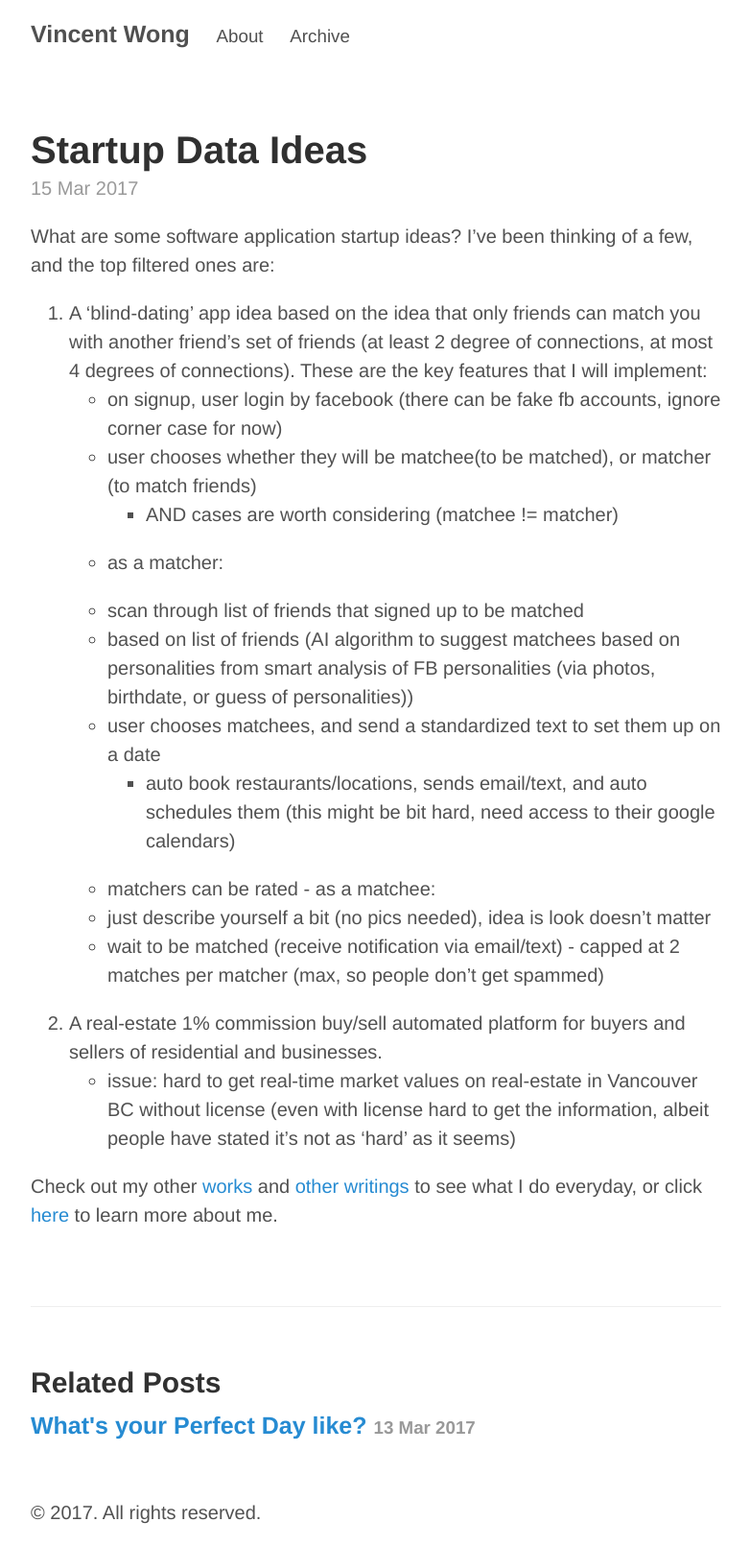
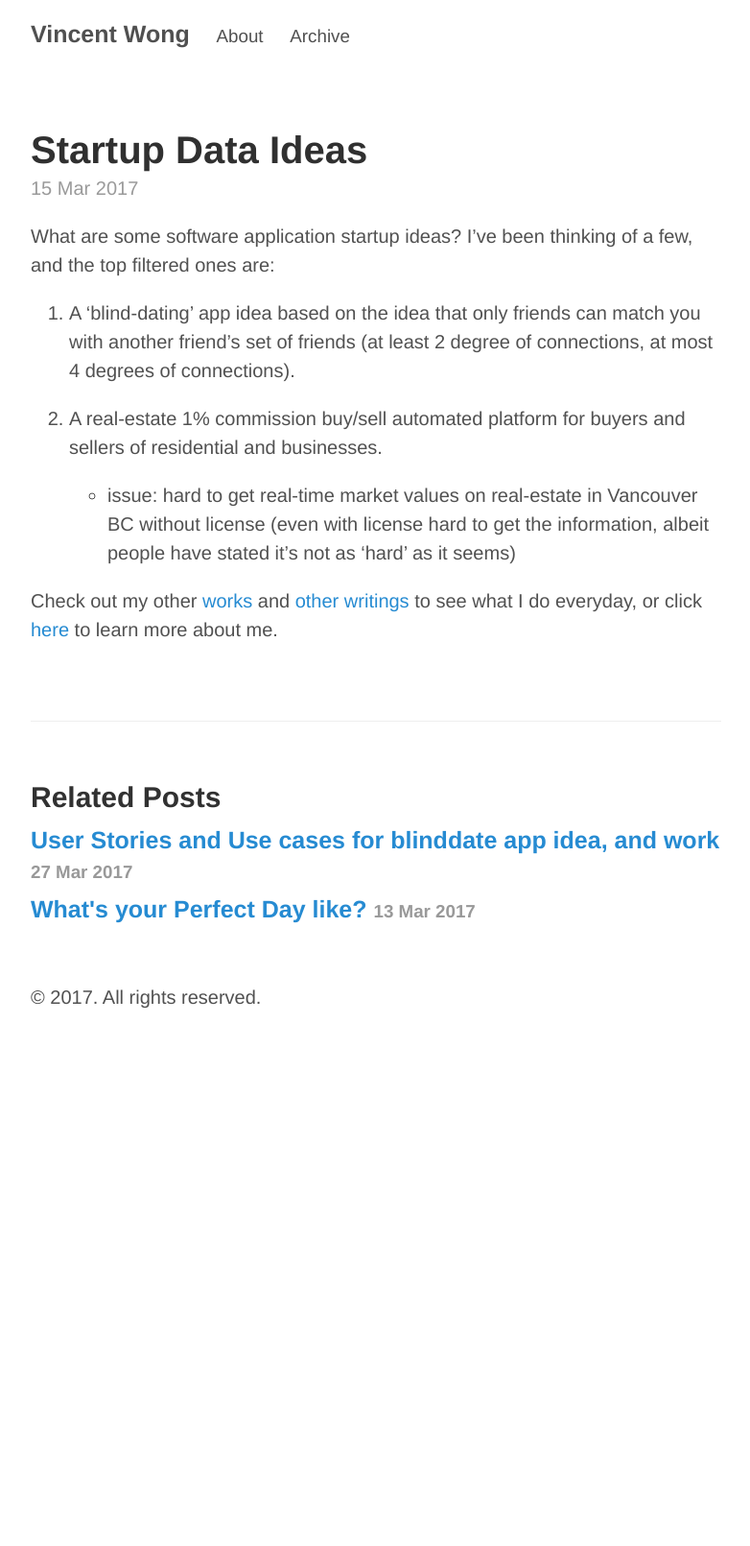
Before and after one commit to vincetallica/vincetallica.github.io, a Jekyll site: the page built from _posts/2017-03-15-Data-Ideas.markdown, in a window 1280 px wide. Shown: the whole page at 96% size, without its empty margins (248-1030 px from the left). Built offline with Jekyll 4.4.1, drawn with Linux system fonts in a browser that asks for light colours; after the commit the page ends 1074 px from its top, so only the background shows below that.

Commit message:
add new post

```diff
--- a/_posts/2017-03-15-Data-Ideas.markdown
+++ b/_posts/2017-03-15-Data-Ideas.markdown
@@ -6,20 +6,7 @@ categories: Personal
 ---
 What are some software application startup ideas? I've been thinking of a few, and the top filtered ones are:
 
-1. A 'blind-dating' app idea based on the idea that only friends can match you with another friend's set of friends (at least 2 degree of connections, at most 4 degrees of connections). These are the key features that I will implement:
-  - on signup, user login by facebook (there can be fake fb accounts, ignore corner case for now)
-  - user chooses whether they will be matchee(to be matched), or matcher (to match friends)
-          - AND cases are worth considering (matchee != matcher)
-  - as a matcher:
-      - scan through list of friends that signed up to be matched
-      - based on list of friends (AI algorithm to suggest matchees based on personalities from smart analysis of FB personalities (via photos, birthdate, or guess of personalities))
-      - user chooses matchees, and send a standardized text to set them up on a date
-          - auto book restaurants/locations, sends email/text, and auto schedules them (this might be bit hard, need access to their google calendars)
-      - matchers can be rated
-  - as a matchee:
-      - just describe yourself a bit (no pics needed), idea is look doesn't matter
-      - wait to be matched (receive notification via email/text)
-  - capped at 2 matches per matcher (max, so people don't get spammed)
+1. A 'blind-dating' app idea based on the idea that only friends can match you with another friend's set of friends (at least 2 degree of connections, at most 4 degrees of connections).
 
 2. A real-estate 1% commission buy/sell automated platform for buyers and sellers of residential and businesses.
   - issue: hard to get real-time market values on real-estate in Vancouver BC without license (even with license hard to get the information, albeit people have stated it's not as 'hard' as it seems)
```
Also changed, not shown: _posts/2017-03-27-UserStories-UseCases.markdown (added, +13 -0 lines).
